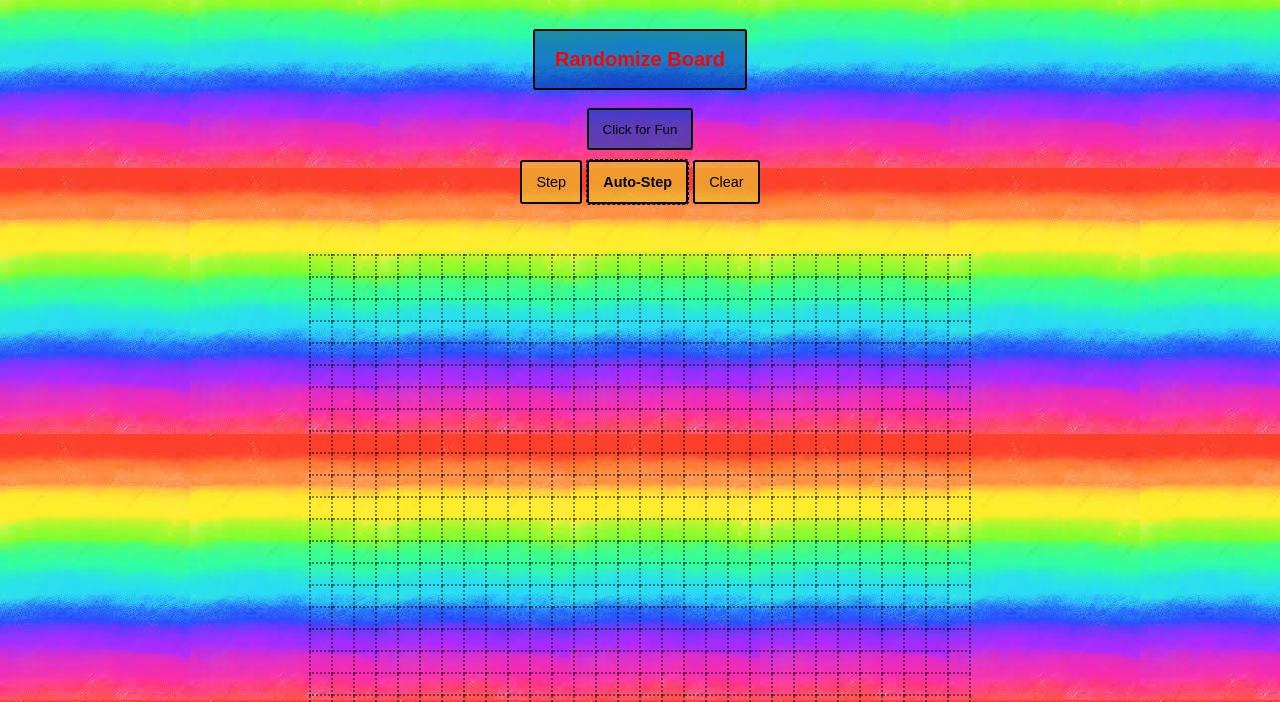
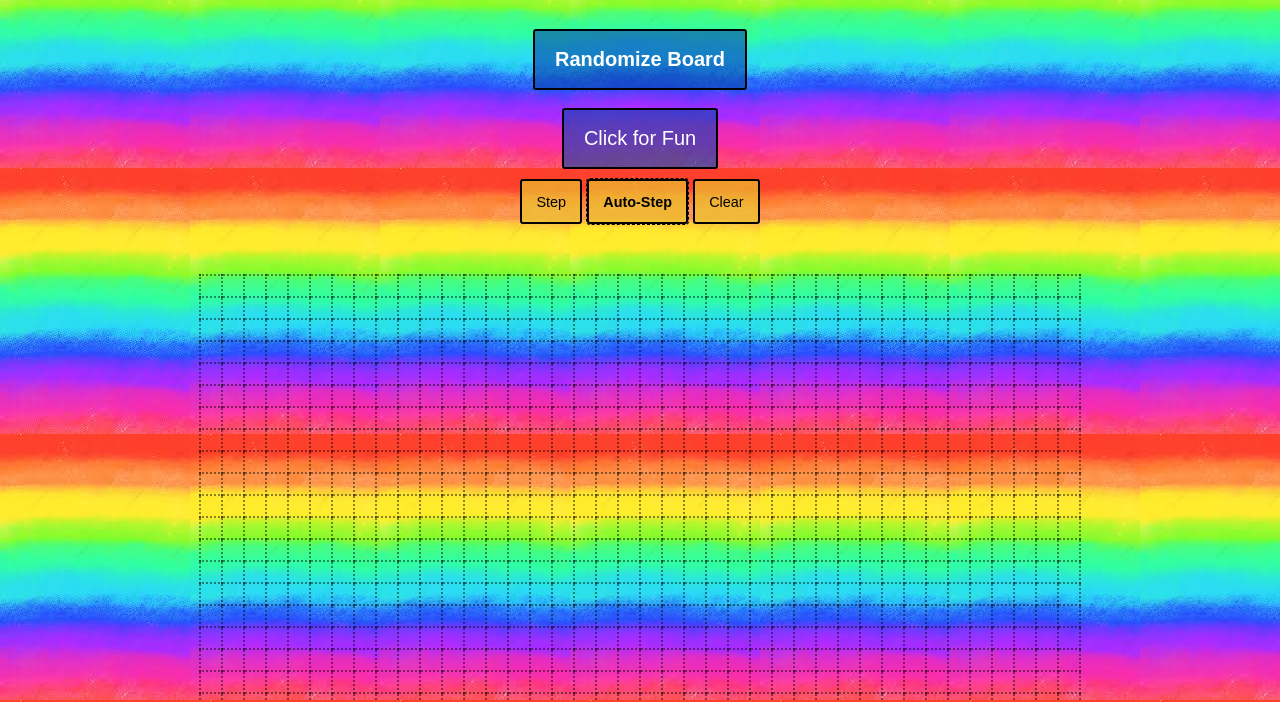
Before and after one commit to nightsandwich/nightsandwich.github.io, a website: page index.html in a window 1280 px wide. Both pictures are taken after a click on the button "Auto-Step". Shown: the part 98-800 px from the top of the page. Drawn offline with Linux system fonts and the light colour scheme.

Commit message:
added design

```diff
--- a/main.css
+++ b/main.css
@@ -75,8 +75,13 @@ td.darker9 {
 
 #random_btn{
   font-size: 20px;
-  color: red;
+  color: white;
   text-align: center;
+}
+#fun_btn{
+  font-size: 20px;
+  color: white;
+
 }
 
 #container .button {
--- a/main.js
+++ b/main.js
@@ -1,4 +1,4 @@
-const width = 30;
+const width = 40;
 const height = 30; // width and height dimensions of the board
 
 /**
@@ -97,13 +97,15 @@ document.getElementById("step_btn").addEventListener("click", event => {
   paint();
 });
 
+function step (){
+  gol.tick();
+  paint();
+  count++;
+//    extra++;
+}
+
 document.getElementById("play_btn").addEventListener("click", event => {
-  function step (){
-    gol.tick();
-    paint();
-    count++;
-//    extra++;
-  }
+
   setInterval(step, 400);
   // TODO: Start playing by calling `tick` and paint
   // repeatedly every fixed time interval.
@@ -140,5 +142,6 @@ document.getElementById("fun_btn").addEventListener("click", event => {
   });
   count = 0;
   extra = 1;
-  paint();
+
+  setInterval(step, 400);
 });
```
